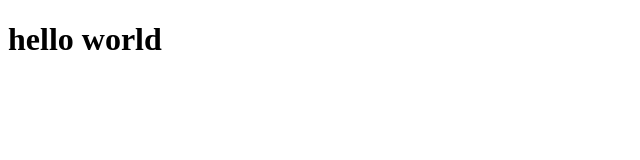
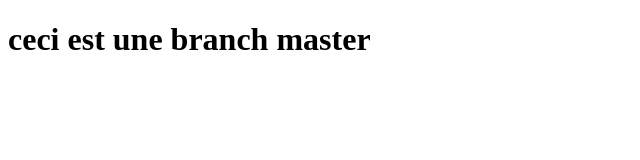
Before and after one commit to Dimah-A/exo-git_final2_asma, a plain HTML site: page index.html in a window 1280 px wide. Shown: the whole page, without its empty margins (0-640 px from the left). Drawn offline with Linux system fonts and the light colour scheme.

Commit message:
changement du contenu de h1 par ceci est une branch master

```diff
--- a/index.html
+++ b/index.html
@@ -7,7 +7,7 @@
     <title>Document</title>
 </head>
 <body>
-    <h1>hello world
+    <h1>ceci est une branch master
 
     </h1>
 
```
